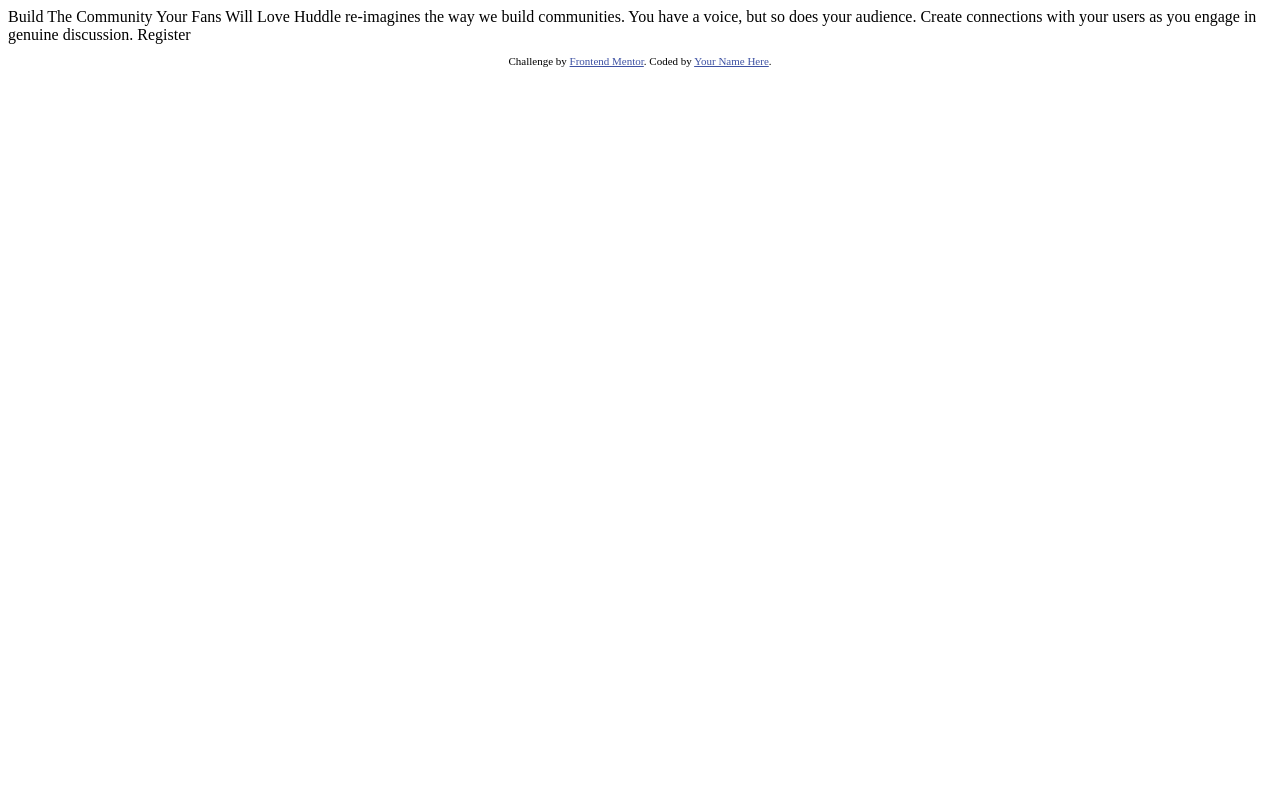
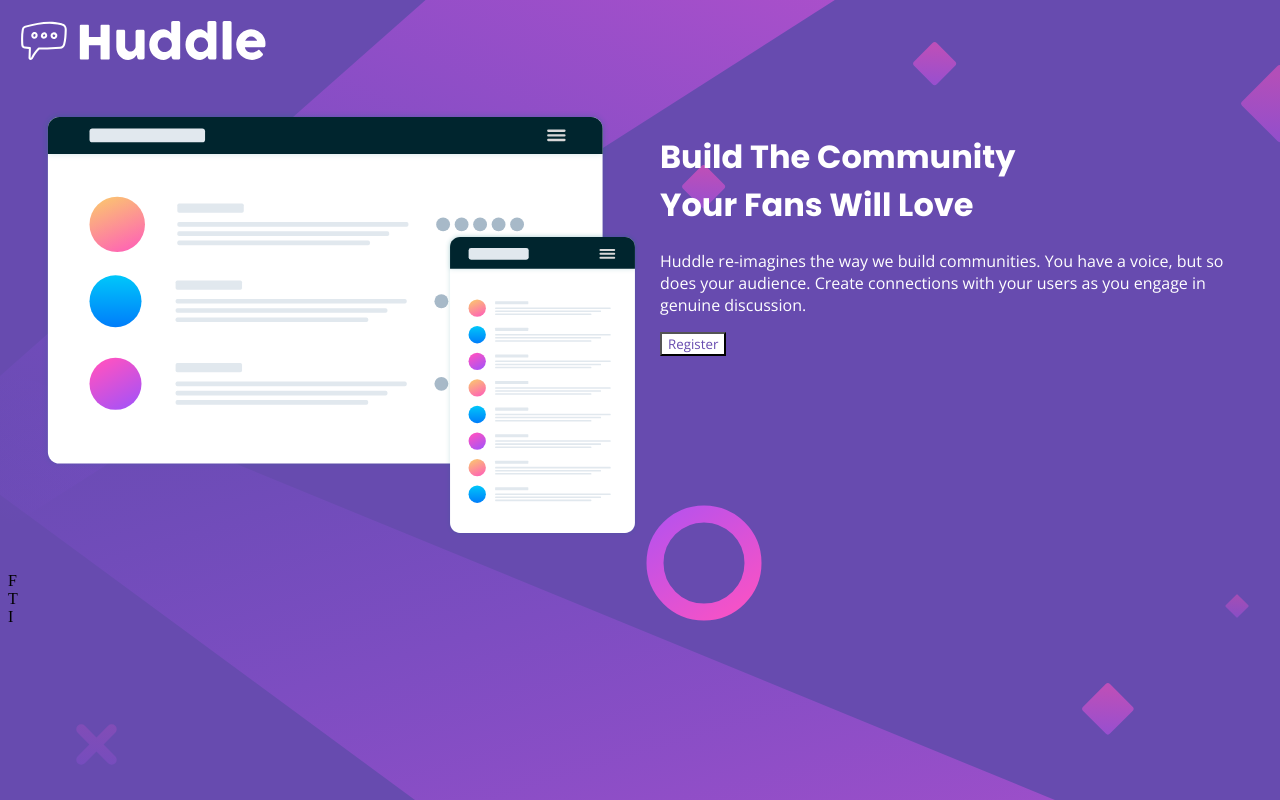
Before and after one commit to Lorenalgm/build-your-community, a plain HTML site: page index.html in a window 1280 px wide. Drawn offline with nearby package versions, Linux system fonts and the light colour scheme.

Commit message:
Created html structure

```diff
--- a/index.html
+++ b/index.html
@@ -6,27 +6,71 @@
 
   <link rel="icon" type="image/png" sizes="32x32" href="./images/favicon-32x32.png">
 
-  <title>Frontend Mentor | Huddle landing page with single introductory section</title>
+  <title>Build Your Community</title>
 
   <style>
-    .attribution { font-size: 11px; text-align: center; }
-    .attribution a { color: hsl(228, 45%, 44%); }
+    @import url('https://fonts.googleapis.com/css2?family=Poppins:wght@400;700&display=swap');
+    @import url('https://fonts.googleapis.com/css2?family=Open+Sans&display=swap');
+
+    body{
+      background-image: url('images/bg-desktop.svg');
+      background-color: rgb(103, 75, 175);
+    }
+
+    .container{
+      display: flex;
+      flex-direction: row;
+      padding: 34px;
+    }
+
+    .computer {
+      width: 50%;
+      height: 50%;
+    }
+
+    .content{
+      margin-left: 20px;
+    }
+
+    h1{
+      font-family: 'Poppins', sans-serif;
+      color: #ffff;
+    }
+
+    p{
+      font-family: 'Open Sans', sans-serif;
+      color: #ffff;
+    }
+
+    button{
+      font-family: 'Open Sans', sans-serif;
+      color: rgb(103, 75, 175);
+      background-color: #ffff;
+    }
+
+
   </style>
 </head>
 <body>
+  <img class="logo" src="images/logo.svg">
+  <div class="container">
+    <img class="computer" src="images/illustration-mockups.svg">
+    <div class="content">
+      <h1>Build The Community<br>
+        Your Fans Will Love</h1>
 
-  Build The Community Your Fans Will Love
+      <p>
+      Huddle re-imagines the way we build communities. You have a voice, but so does your audience.
+      Create connections with your users as you engage in genuine discussion.
+      </p>
 
-  Huddle re-imagines the way we build communities. You have a voice, but so does your audience.
-  Create connections with your users as you engage in genuine discussion.
-
-  Register
-
+      <button>Register</button>
+    </div>
+  </div>
   <footer>
-    <p class="attribution">
-      Challenge by <a href="https://www.frontendmentor.io?ref=challenge" target="_blank">Frontend Mentor</a>.
-      Coded by <a href="#">Your Name Here</a>.
-    </p>
+    <div>F</div>
+    <div>T</div>
+    <div>I</div>
   </footer>
 </body>
 </html>
```
